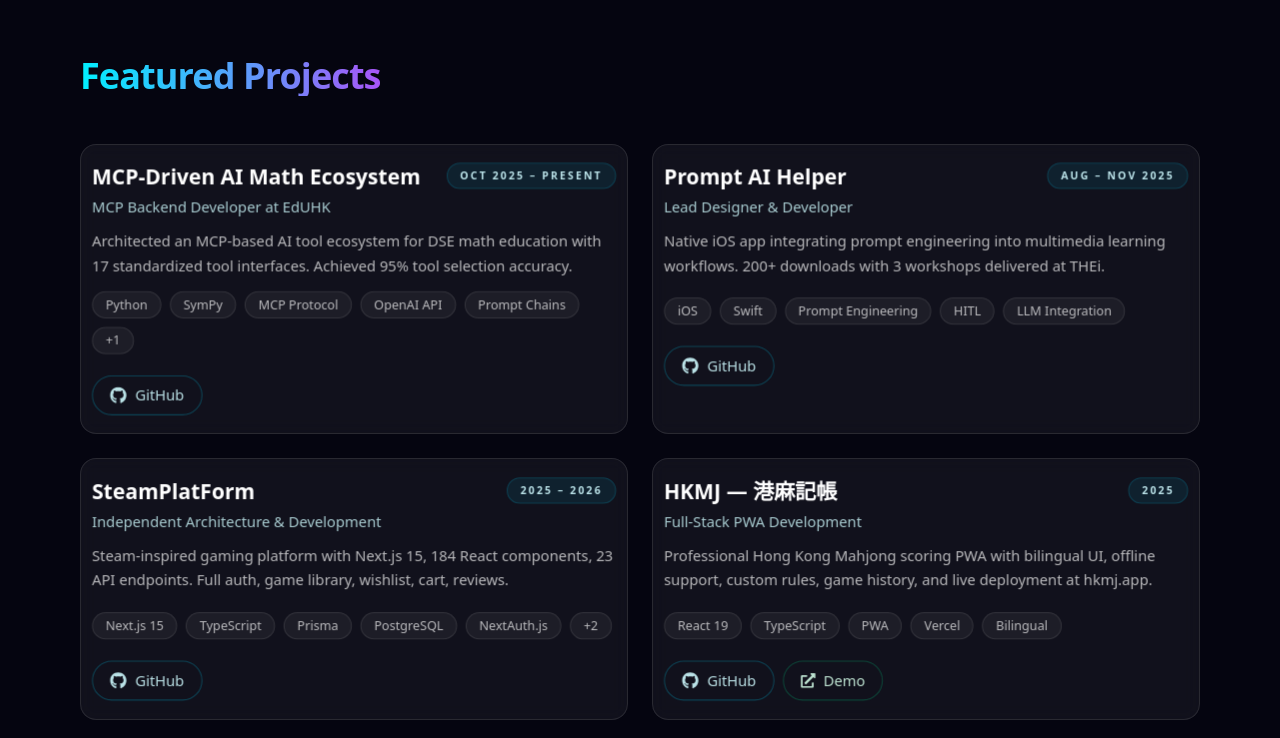
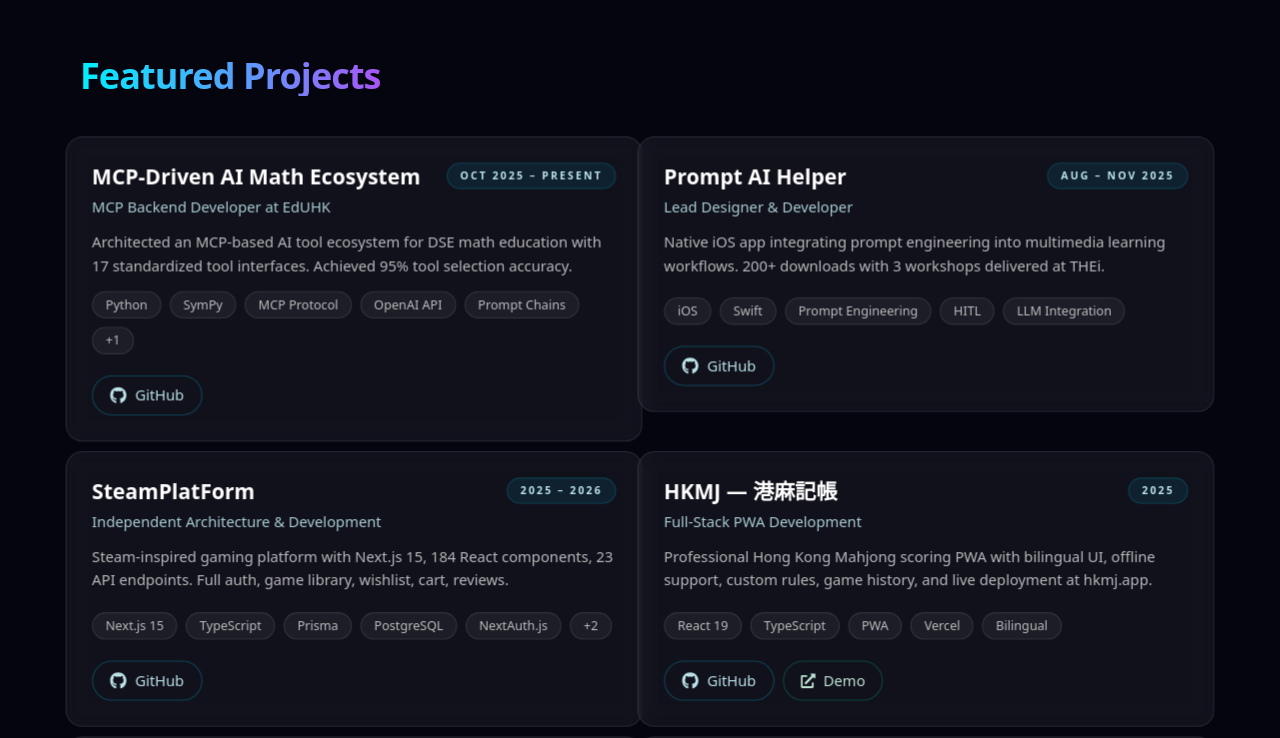
Before and after one commit to Kenneth0416/mycv, a Next.js app: page / in a window 1280 px wide. Shown: the part 1940-2678 px from the top of the page. Built offline with nearby package versions, Linux system fonts and the light colour scheme.

Commit message:
fix: move card border and background inside TiltCard
Ensure border and background follow 3D tilt rotation by moving styles into TiltCard wrapper

```diff
--- a/src/components/Projects.tsx
+++ b/src/components/Projects.tsx
@@ -121,10 +121,11 @@ export default function Projects() {
           <motion.article
             key={project.title}
             variants={cardVariants}
-            className="group relative overflow-hidden rounded-2xl border border-white/10 bg-white/5 backdrop-blur transition-all duration-300 hover:border-cyan-500/30"
+            className="group relative"
           >
             <TiltCard tiltX={10} tiltY={10}>
-              <div className="flex min-h-[260px] flex-col gap-3 p-6">
+              <div className="overflow-hidden rounded-2xl border border-white/10 bg-white/5 backdrop-blur transition-all duration-300 hover:border-cyan-500/30">
+                <div className="flex min-h-[260px] flex-col gap-3 p-6">
                 <span className="absolute right-6 top-6 rounded-full border border-cyan-500/20 bg-cyan-500/10 px-3 py-1 text-[10px] font-semibold uppercase tracking-[0.2em] text-cyan-100/90">
                   {project.date}
                 </span>
@@ -175,6 +176,7 @@ export default function Projects() {
                   )}
                 </div>
               </div>
+            </div>
             </TiltCard>
           </motion.article>
         ))}
```
